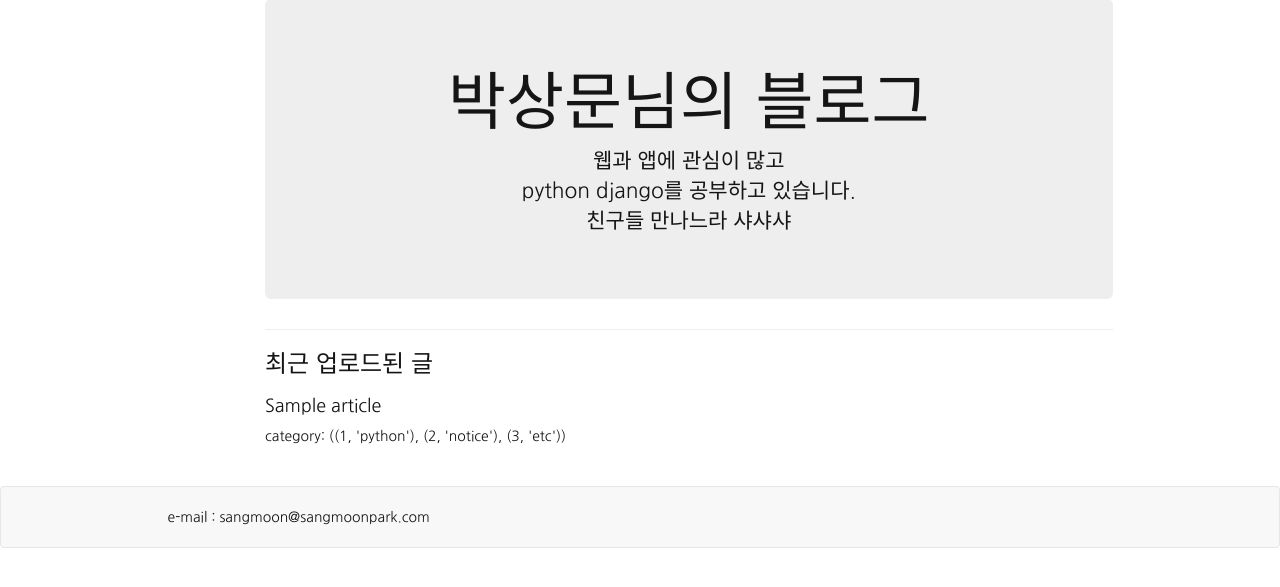
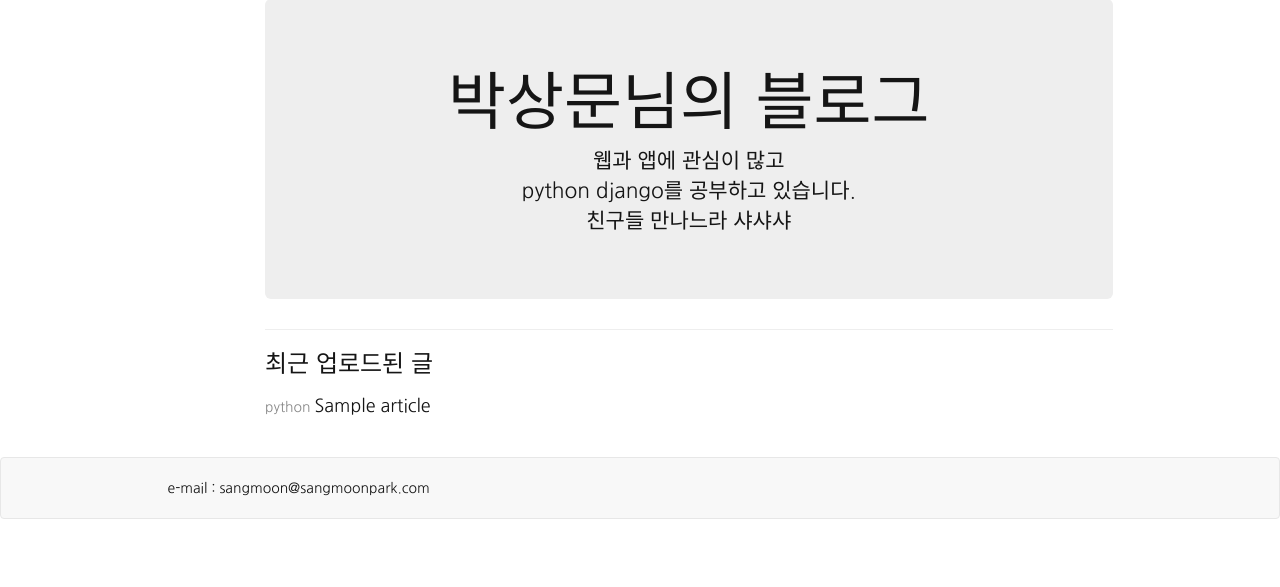
Before and after one commit to sangmoon/blog_project, a Django app: page / in a window 1280 px wide. Shown: the part 103-690 px from the top of the page. Run offline with Django 3.2, Linux system fonts and the light colour scheme; tables that the repository leaves empty hold one stand-in row (values such as "Sample post"); some libraries are stand-ins or nearby versions; some web fonts are replaced.

Commit message:
home view 좀 바꿈. Article category 추가

```diff
--- a/apps/models.py
+++ b/apps/models.py
@@ -2,7 +2,7 @@ from django.db import models
 from django.contrib.auth.models import User
 # Create your models here.
 
-CATEGORY_CHOICES = ((1, ('python')), (2, ('notice')), (3, ('etc')))
+CATEGORY_CHOICES = (('python', 'python'), ('notice', 'notice'), ('etc', 'etc'))
 
 
 class Article(models.Model):
@@ -12,7 +12,9 @@ class Article(models.Model):
     created_at = models.DateTimeField(auto_now_add=True)
     updated_at = models.DateTimeField(auto_now=True)
     content = models.TextField(max_length=2048)
-    category = models.IntegerField(choices=CATEGORY_CHOICES, default=3)
+    category = models.CharField(
+        choices=CATEGORY_CHOICES,
+        default='etc', max_length=10)
 
     class Meta:
         ordering = ['-created_at']
--- a/apps/static/base1.css
+++ b/apps/static/base1.css
@@ -20,6 +20,14 @@ header a{
     color: #151515;
 }
 
+.category_name{
+  display: inline;
+  color: #888888;
+}
+
+.category_url{
+  display: inline;
+}
 
 nav{
     padding:2rem 0rem 1rem 0rem;
--- a/apps/templates/home.html
+++ b/apps/templates/home.html
@@ -13,15 +13,15 @@
             <h3>최근 업로드된 글</h3>
             {% for article in article_list %}
             <div class="article">
-                <h4>
+                <p class="category_name">
+                    {{article.category}}
+                </p>
+                <h4 class="category_url">
                     <a href="{% url 'article' article.id %}">
                     {{article.title}}
                     </a>
                 </h4>
-                <p>
-                    category:
-                    {{ choices}}
-                </p>
+
             </div>
             {% endfor %}
         </div>
```
Also changed, not shown: apps/migrations/0006_auto_20170130_1543.py (added).
